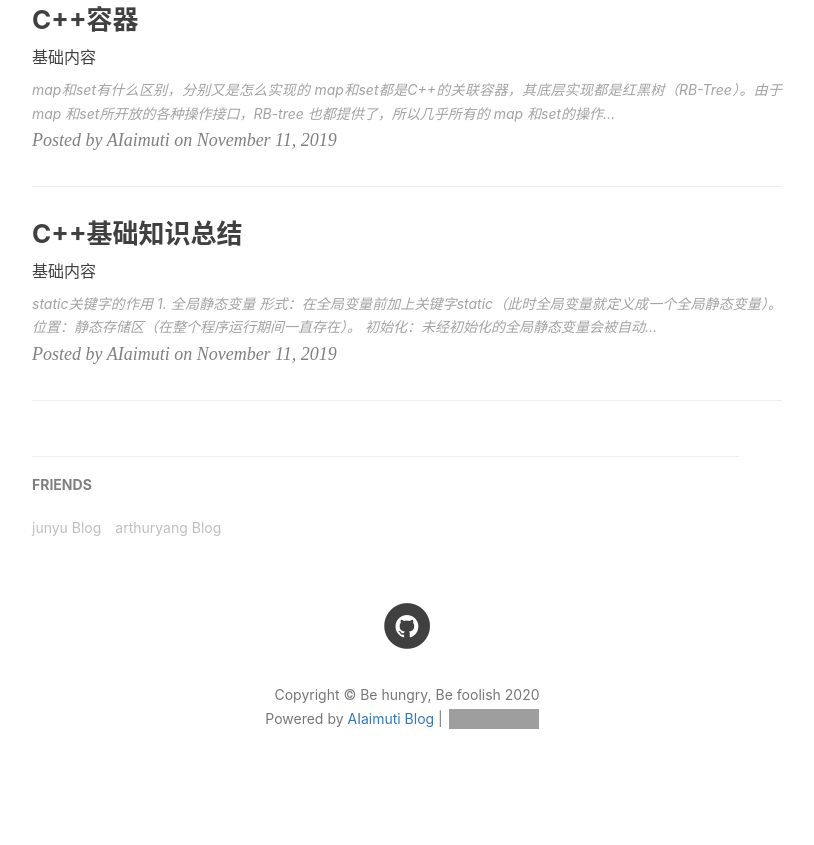
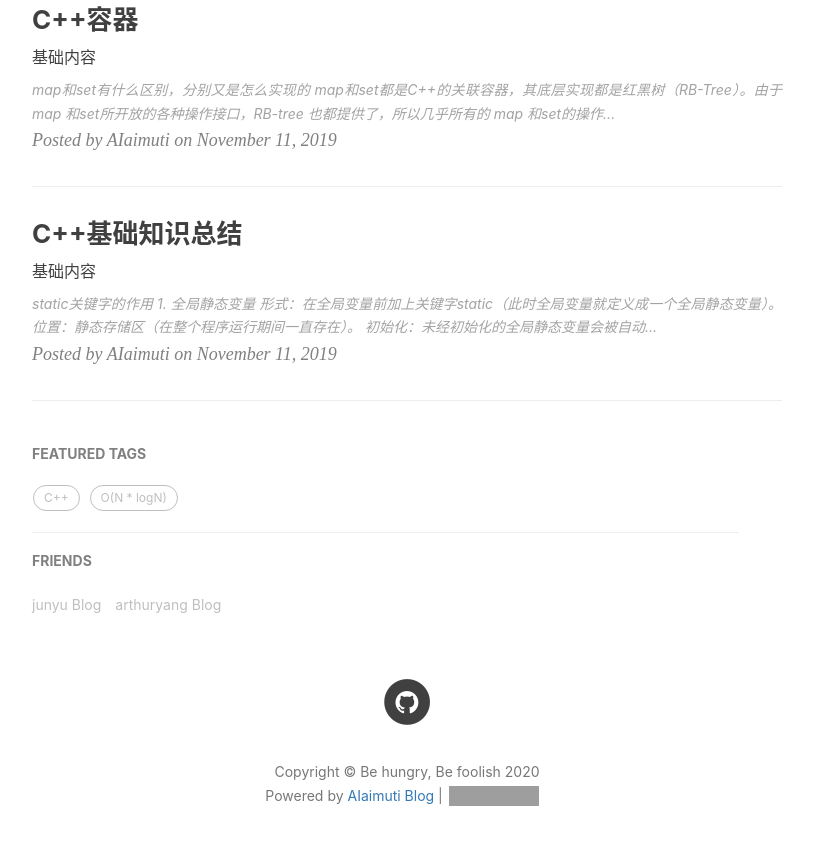
Before and after one commit to AIaimuti/aiaimuti.github.io, a Jekyll site: the page built from index.html, in a window 1280 px wide and 900 px high, scrolled down 2049 px. Shown: the top 845 px of the window, without its empty margins (233-1047 px from the left). Built offline with Jekyll 4.4.1, drawn with Linux system fonts in a browser that asks for light colours; nearby versions of some CDN libraries; the list of posts is cut into pages by our own code; comment, search, counter and statistics services are not loaded; before the commit the page ends 2872 px from its top, so only the background shows below that; grey boxes are pictures that could not be loaded.

Commit message:
Update _config.yml

```diff
--- a/_config.yml
+++ b/_config.yml
@@ -48,8 +48,8 @@ twitter_username:       # Twitter
 
 # 个性标签（Featured Tags）
 
-featured-tags: false               # 是否使用首页标签
-featured-condition-size: 0        # 相同标签数量大于这个数，才会出现在首页右侧
+featured-tags: true              # 是否使用首页标签
+featured-condition-size: 1        # 相同标签数量大于这个数，才会出现在首页右侧
 
 # 好友链接部分（Friends）
 
```
